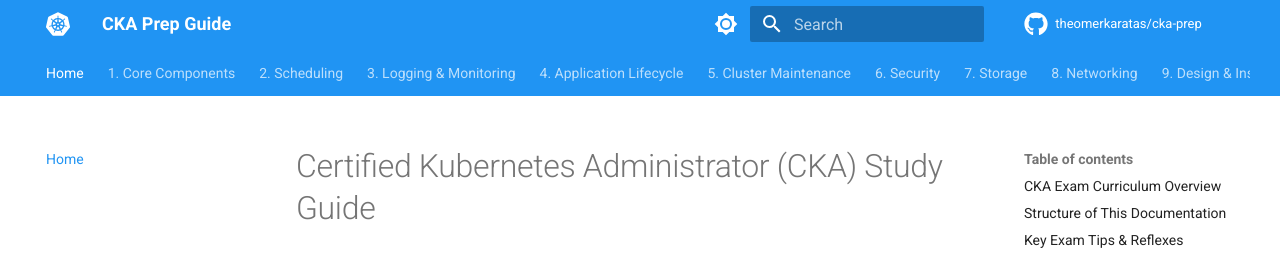
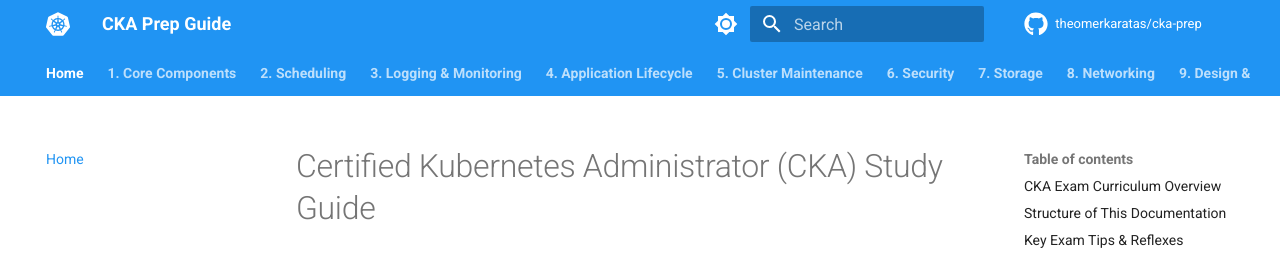
Before and after one commit to theomerkaratas/cka-prep, an MkDocs documentation site: the page built from docs/index.md, in a window 1280 px wide. Shown: the top 257 px of the page. Built offline with MkDocs 1.6.1 and Material for MkDocs 9.7.7, drawn with Linux system fonts in a browser that asks for light colours; comment, search, counter and statistics services are not loaded.

Commit message:
Add Kubernetes favicon and bold navigation

```diff
--- a/docs/stylesheets/extra.css
+++ b/docs/stylesheets/extra.css
@@ -5,3 +5,7 @@ html[data-md-color-scheme="slate"] {
   --md-primary-fg-color--dark: #2456BD;
   --md-accent-fg-color: #326CE5;
 }
+
+.md-tabs__link {
+  font-weight: 700;
+}
--- a/mkdocs.yml
+++ b/mkdocs.yml
@@ -7,6 +7,7 @@ repo_url: https://github.com/theomerkaratas/cka-prep
 theme:
   name: material
   language: en
+  favicon: assets/images/kubernetes-favicon.svg
   palette:
     # Palette toggle for light mode
     - scheme: default
```
Also changed, not shown: docs/assets/images/kubernetes-favicon.svg (added).
